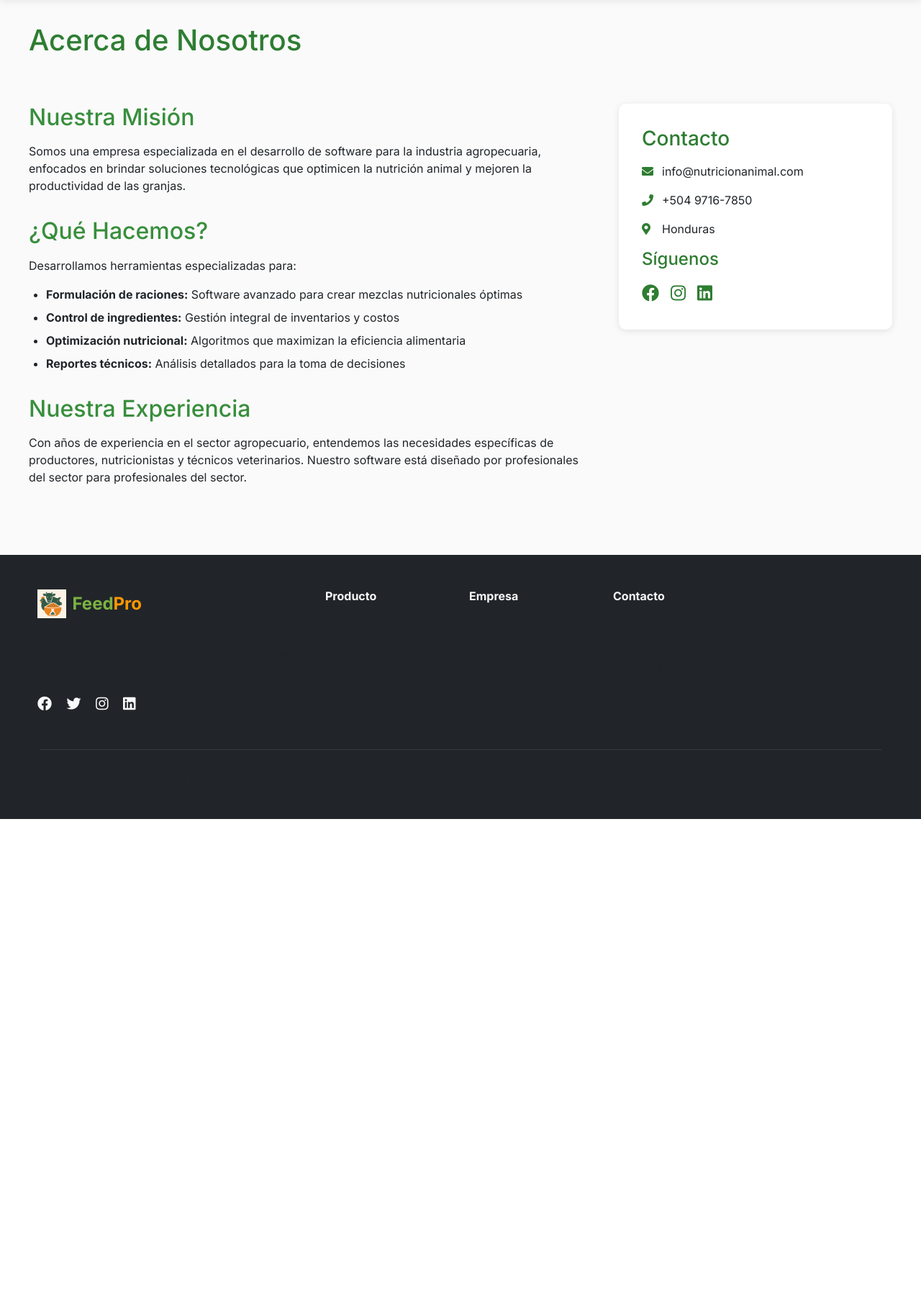
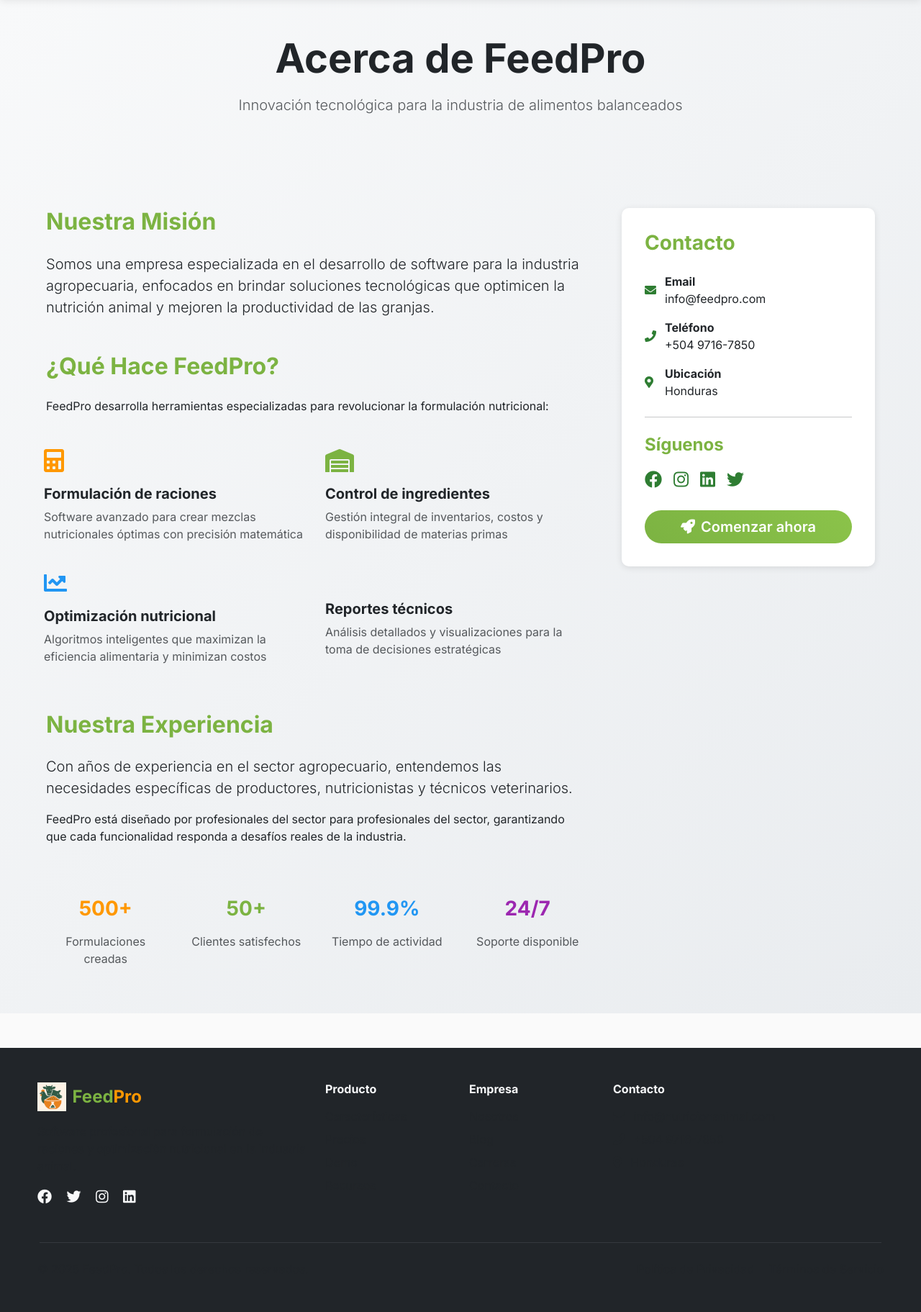
Before and after one commit to Luisfer8904/formulacion-raciones, a Flask app: template templates/sitio/nosotros.html in a window 1280 px wide. Shown: the part 85-1908 px from the top of the page at 72% size. Before the commit the page ends 1223 px from the top, so only its background shows below. Run offline with Flask 3, Linux system fonts and the light colour scheme; the template is opened without the code that fills it, so the values that code supplies are empty.

Commit message:
✨ Crear páginas individuales para sitio web
- Crear página individual de características (/caracteristicas)
- Crear página individual de precios (/precios)
- Actualizar página nosotros con nuevo diseño FeedPro
- Modificar index.html para ser solo página principal
- Actualizar navegación en header para páginas individuales
- Agregar rutas Flask para nuevas páginas
- Mantener diseño consistente con branding FeedPro

```diff
--- a/templates/sitio/cabecera.html
+++ b/templates/sitio/cabecera.html
@@ -47,14 +47,14 @@
         <div class="collapse navbar-collapse" id="navbarNav">
             <nav class="navbar-nav me-auto">
                 <a class="nav-link fw-medium" href="/">Inicio</a>
-                <a class="nav-link fw-medium" href="#caracteristicas">Características</a>
-                <a class="nav-link fw-medium" href="#precios">Precios</a>
+                <a class="nav-link fw-medium" href="/caracteristicas">Características</a>
+                <a class="nav-link fw-medium" href="/precios">Precios</a>
                 <a class="nav-link fw-medium" href="/nosotros">Nosotros</a>
                 <a class="nav-link fw-medium" href="/libros">Recursos</a>
             </nav>
             <div class="d-flex gap-2">
                 <a href="{{ url_for('auth_bp.login') }}" class="btn btn-outline-primary">Iniciar Sesión</a>
-                <a href="#demo" class="btn btn-primary">Prueba Gratis</a>
+                <a href="/precios" class="btn btn-primary">Prueba Gratis</a>
             </div>
         </div>
     </div>
--- a/templates/sitio/nosotros.html
+++ b/templates/sitio/nosotros.html
@@ -1,52 +1,147 @@
 {% include "sitio/cabecera.html" %}
 
-<div class="container" style="padding: 2rem 0;">
-    <h1>Acerca de Nosotros</h1>
-
-    <div class="row" style="margin-top: 2rem;">
-        <div class="col-md-8">
-            <h2>Nuestra Misión</h2>
-            <p>Somos una empresa especializada en el desarrollo de software para la industria agropecuaria, enfocados en brindar soluciones tecnológicas que optimicen la nutrición animal y mejoren la productividad de las granjas.</p>
-
-            <h2>¿Qué Hacemos?</h2>
-            <p>Desarrollamos herramientas especializadas para:</p>
-            <ul>
-                <li><strong>Formulación de raciones:</strong> Software avanzado para crear mezclas nutricionales óptimas</li>
-                <li><strong>Control de ingredientes:</strong> Gestión integral de inventarios y costos</li>
-                <li><strong>Optimización nutricional:</strong> Algoritmos que maximizan la eficiencia alimentaria</li>
-                <li><strong>Reportes técnicos:</strong> Análisis detallados para la toma de decisiones</li>
-            </ul>
-
-            <h2>Nuestra Experiencia</h2>
-            <p>Con años de experiencia en el sector agropecuario, entendemos las necesidades específicas de productores, nutricionistas y técnicos veterinarios. Nuestro software está diseñado por profesionales del sector para profesionales del sector.</p>
+<!-- Sección Nosotros -->
+<section class="py-5" style="background: linear-gradient(135deg, #f8f9fa 0%, #e9ecef 100%);">
+    <div class="container">
+        <div class="text-center mb-5">
+            <h1 class="display-4 fw-bold text-dark mb-3">Acerca de FeedPro</h1>
+            <p class="lead text-muted">Innovación tecnológica para la industria de alimentos balanceados</p>
         </div>
 
-        <div class="col-md-4">
-            <div class="contact-card">
-                <h3>Contacto</h3>
-                <div class="contact-item">
-                    <i class="fas fa-envelope"></i>
-                    <span>info@nutricionanimal.com</span>
+        <div class="row g-5">
+            <div class="col-lg-8">
+                <div class="content-section">
+                    <h2 class="fw-bold mb-4" style="color: #7CB342;">Nuestra Misión</h2>
+                    <p class="lead mb-4">Somos una empresa especializada en el desarrollo de software para la industria agropecuaria, enfocados en brindar soluciones tecnológicas que optimicen la nutrición animal y mejoren la productividad de las granjas.</p>
+
+                    <h2 class="fw-bold mb-4 mt-5" style="color: #7CB342;">¿Qué Hace FeedPro?</h2>
+                    <p class="mb-4">FeedPro desarrolla herramientas especializadas para revolucionar la formulación nutricional:</p>
+
+                    <div class="row g-4 mb-5">
+                        <div class="col-md-6">
+                            <div class="feature-item">
+                                <div class="feature-icon mb-3">
+                                    <i class="fas fa-calculator fa-2x" style="color: #FF9800;"></i>
+                                </div>
+                                <h5 class="fw-bold">Formulación de raciones</h5>
+                                <p class="text-muted">Software avanzado para crear mezclas nutricionales óptimas con precisión matemática</p>
+                            </div>
+                        </div>
+
+                        <div class="col-md-6">
+                            <div class="feature-item">
+                                <div class="feature-icon mb-3">
+                                    <i class="fas fa-warehouse fa-2x" style="color: #7CB342;"></i>
+                                </div>
+                                <h5 class="fw-bold">Control de ingredientes</h5>
+                                <p class="text-muted">Gestión integral de inventarios, costos y disponibilidad de materias primas</p>
+                            </div>
+                        </div>
+
+                        <div class="col-md-6">
+                            <div class="feature-item">
+                                <div class="feature-icon mb-3">
+                                    <i class="fas fa-chart-line fa-2x" style="color: #2196F3;"></i>
+                                </div>
+                                <h5 class="fw-bold">Optimización nutricional</h5>
+                                <p class="text-muted">Algoritmos inteligentes que maximizan la eficiencia alimentaria y minimizan costos</p>
+                            </div>
+                        </div>
+
+                        <div class="col-md-6">
+                            <div class="feature-item">
+                                <div class="feature-icon mb-3">
+                                    <i class="fas fa-file-chart-line fa-2x" style="color: #9C27B0;"></i>
+                                </div>
+                                <h5 class="fw-bold">Reportes técnicos</h5>
+                                <p class="text-muted">Análisis detallados y visualizaciones para la toma de decisiones estratégicas</p>
+                            </div>
+                        </div>
+                    </div>
+
+                    <h2 class="fw-bold mb-4 mt-5" style="color: #7CB342;">Nuestra Experiencia</h2>
+                    <p class="lead">Con años de experiencia en el sector agropecuario, entendemos las necesidades específicas de productores, nutricionistas y técnicos veterinarios.</p>
+                    <p class="mb-4">FeedPro está diseñado por profesionales del sector para profesionales del sector, garantizando que cada funcionalidad responda a desafíos reales de la industria.</p>
+
+                    <div class="stats-row mt-5">
+                        <div class="row g-4 text-center">
+                            <div class="col-md-3">
+                                <div class="stat-item">
+                                    <h3 class="fw-bold" style="color: #FF9800;">500+</h3>
+                                    <p class="text-muted">Formulaciones creadas</p>
+                                </div>
+                            </div>
+                            <div class="col-md-3">
+                                <div class="stat-item">
+                                    <h3 class="fw-bold" style="color: #7CB342;">50+</h3>
+                                    <p class="text-muted">Clientes satisfechos</p>
+                                </div>
+                            </div>
+                            <div class="col-md-3">
+                                <div class="stat-item">
+                                    <h3 class="fw-bold" style="color: #2196F3;">99.9%</h3>
+                                    <p class="text-muted">Tiempo de actividad</p>
+                                </div>
+                            </div>
+                            <div class="col-md-3">
+                                <div class="stat-item">
+                                    <h3 class="fw-bold" style="color: #9C27B0;">24/7</h3>
+                                    <p class="text-muted">Soporte disponible</p>
+                                </div>
+                            </div>
+                        </div>
+                    </div>
                 </div>
-                <div class="contact-item">
-                    <i class="fas fa-phone"></i>
-                    <span>+504 9716-7850</span>
-                </div>
-                <div class="contact-item">
-                    <i class="fas fa-map-marker-alt"></i>
-                    <span>Honduras</span>
-                </div>
+            </div>
 
-                <h4>Síguenos</h4>
-                <div class="social-links">
-                    <a href="#" class="social-link"><i class="fab fa-facebook"></i></a>
-                    <a href="#" class="social-link"><i class="fab fa-instagram"></i></a>
-                    <a href="#" class="social-link"><i class="fab fa-linkedin"></i></a>
+            <div class="col-lg-4">
+                <div class="contact-card">
+                    <h3 class="fw-bold mb-4" style="color: #7CB342;">Contacto</h3>
+
+                    <div class="contact-item">
+                        <i class="fas fa-envelope"></i>
+                        <div>
+                            <strong>Email</strong>
+                            <p class="mb-0">info@feedpro.com</p>
+                        </div>
+                    </div>
+
+                    <div class="contact-item">
+                        <i class="fas fa-phone"></i>
+                        <div>
+                            <strong>Teléfono</strong>
+                            <p class="mb-0">+504 9716-7850</p>
+                        </div>
+                    </div>
+
+                    <div class="contact-item">
+                        <i class="fas fa-map-marker-alt"></i>
+                        <div>
+                            <strong>Ubicación</strong>
+                            <p class="mb-0">Honduras</p>
+                        </div>
+                    </div>
+
+                    <hr class="my-4">
+
+                    <h4 class="fw-bold mb-3" style="color: #7CB342;">Síguenos</h4>
+                    <div class="social-links">
+                        <a href="#" class="social-link"><i class="fab fa-facebook"></i></a>
+                        <a href="#" class="social-link"><i class="fab fa-instagram"></i></a>
+                        <a href="#" class="social-link"><i class="fab fa-linkedin"></i></a>
+                        <a href="#" class="social-link"><i class="fab fa-twitter"></i></a>
+                    </div>
+
+                    <div class="mt-4">
+                        <a href="/precios" class="btn btn-lg w-100" style="background: linear-gradient(45deg, #7CB342, #8BC34A); color: white; border: none; border-radius: 50px; font-weight: 600; text-decoration: none; display: inline-block;">
+                            <i class="fas fa-rocket me-2"></i>Comenzar ahora
+                        </a>
+                    </div>
                 </div>
             </div>
         </div>
     </div>
-</div>
+</section>
 
 {% include "sitio/pie.html" %}
 
```
Also changed, not shown: app/routes/usuarios.py (+8 -0 lines), templates/sitio/caracteristicas.html (added, +140 -0 lines), templates/sitio/index.html (+6 -6 lines), templates/sitio/precios.html (added, +299 -0 lines).
